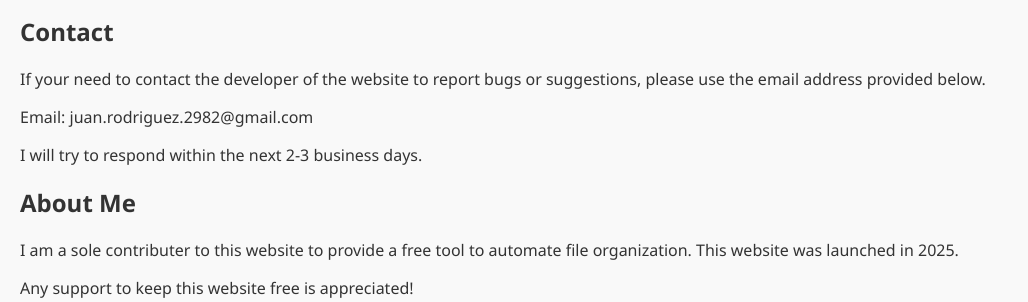
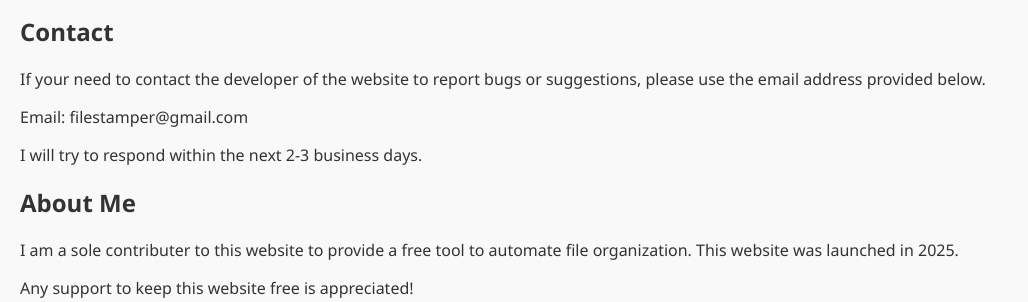
Before and after one commit to jrod2-s/file_sorter, a Flask app: page /contact in a window 1280 px wide. Shown: the part 142-444 px from the top of the page, without its empty margins (0-1028 px from the left). Run offline with Flask 3, Linux system fonts and the light colour scheme.

Commit message:
feat: Update email address

```diff
--- a/templates/contact.html
+++ b/templates/contact.html
@@ -25,7 +25,7 @@
     <h2>Contact</h2>
     <p> If your need to contact the developer of the website to report bugs or suggestions, please use the email address provided below.</p>
 
-    <p>Email: juan.rodriguez.2982@gmail.com</p>
+    <p>Email: filestamper@gmail.com</p>
 
     <p>I will try to respond within the next 2-3 business days.</p>
 
```
